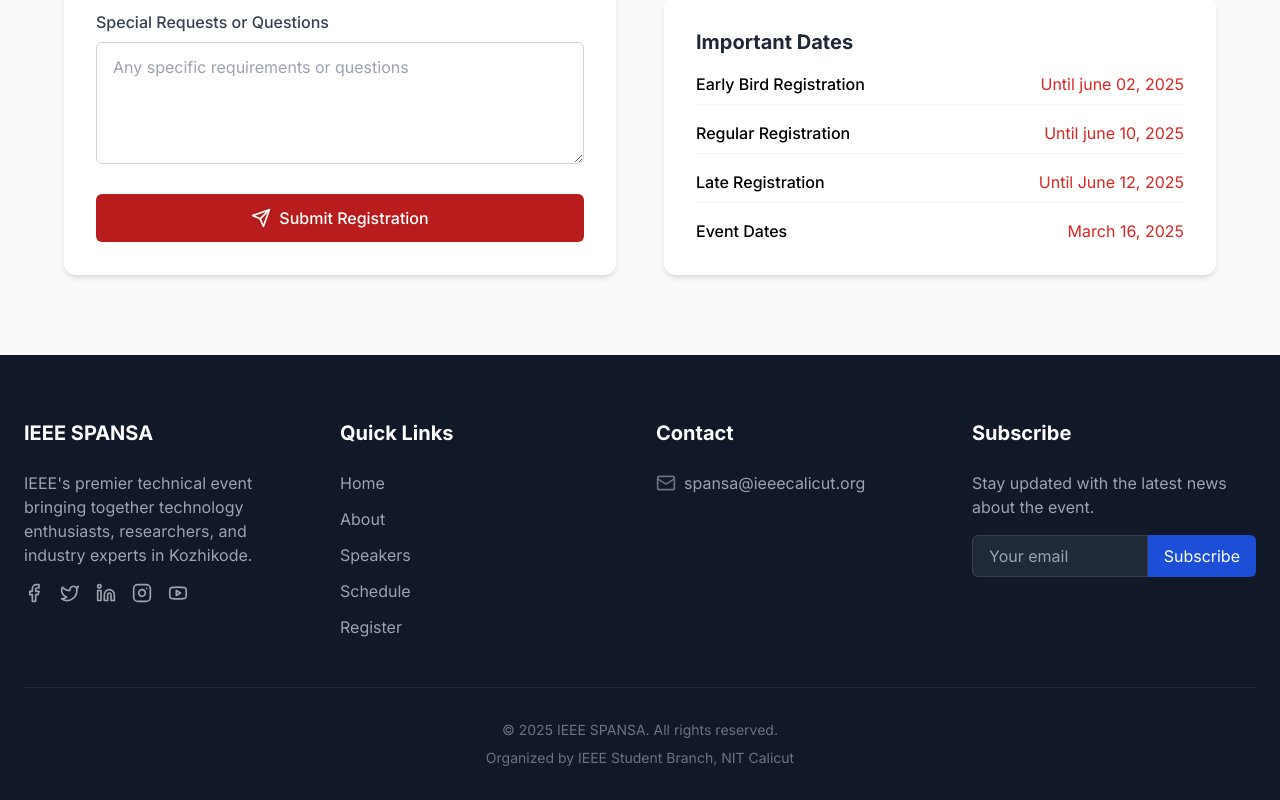
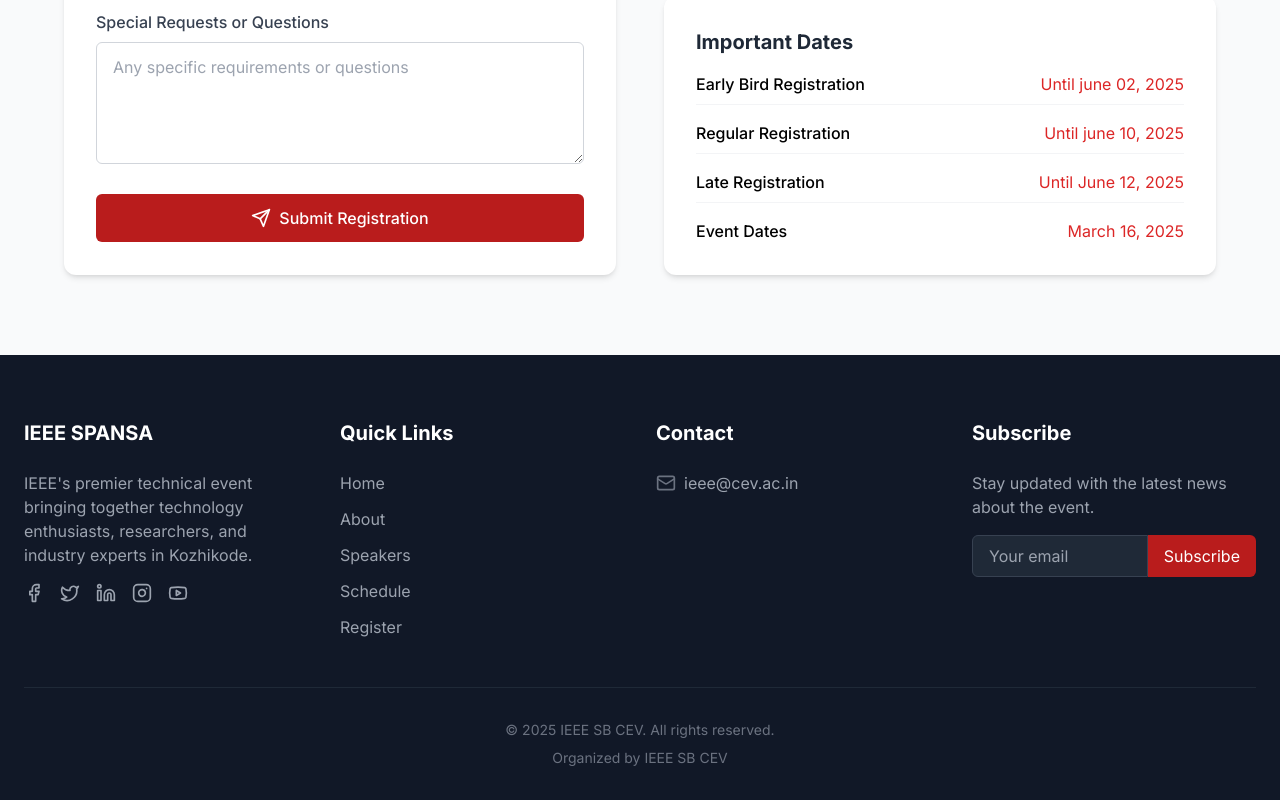
Before and after one commit to abhinhere/ieee-spansa, a React (Vite) app: page / in a window 1280 px wide. Shown: the part 4616-5416 px from the top of the page. Built offline with nearby package versions, Linux system fonts and the light colour scheme.

Commit message:
new details

```diff
--- a/src/components/Footer.tsx
+++ b/src/components/Footer.tsx
@@ -58,7 +58,7 @@ const Footer: React.FC = () => {
               <li className="flex items-start">
                 <Mail className="w-5 h-5 mr-2 mt-0.5 text-gray-500" />
                 <a href="mailto:spansa@ieeecalicut.org" className="hover:text-white transition-colors">
-                  spansa@ieeecalicut.org
+                  ieee@cev.ac.in
                 </a>
               </li>
             </ul>
@@ -77,7 +77,7 @@ const Footer: React.FC = () => {
               />
               <button
                 type="submit"
-                className="bg-blue-700 text-white px-4 py-2 rounded-r-md hover:bg-blue-800 transition-colors"
+                className="bg-red-700 text-white px-4 py-2 rounded-r-md hover:bg-blue-800 transition-colors"
               >
                 Subscribe
               </button>
@@ -86,9 +86,9 @@ const Footer: React.FC = () => {
         </div>
 
         <div className="pt-8 border-t border-gray-800 text-center text-gray-500 text-sm">
-          <p>© {new Date().getFullYear()} IEEE SPANSA. All rights reserved.</p>
+          <p>© {new Date().getFullYear()} IEEE SB CEV. All rights reserved.</p>
           <p className="mt-2">
-            Organized by IEEE Student Branch, NIT Calicut
+            Organized by IEEE SB CEV
           </p>
         </div>
       </div>
```
